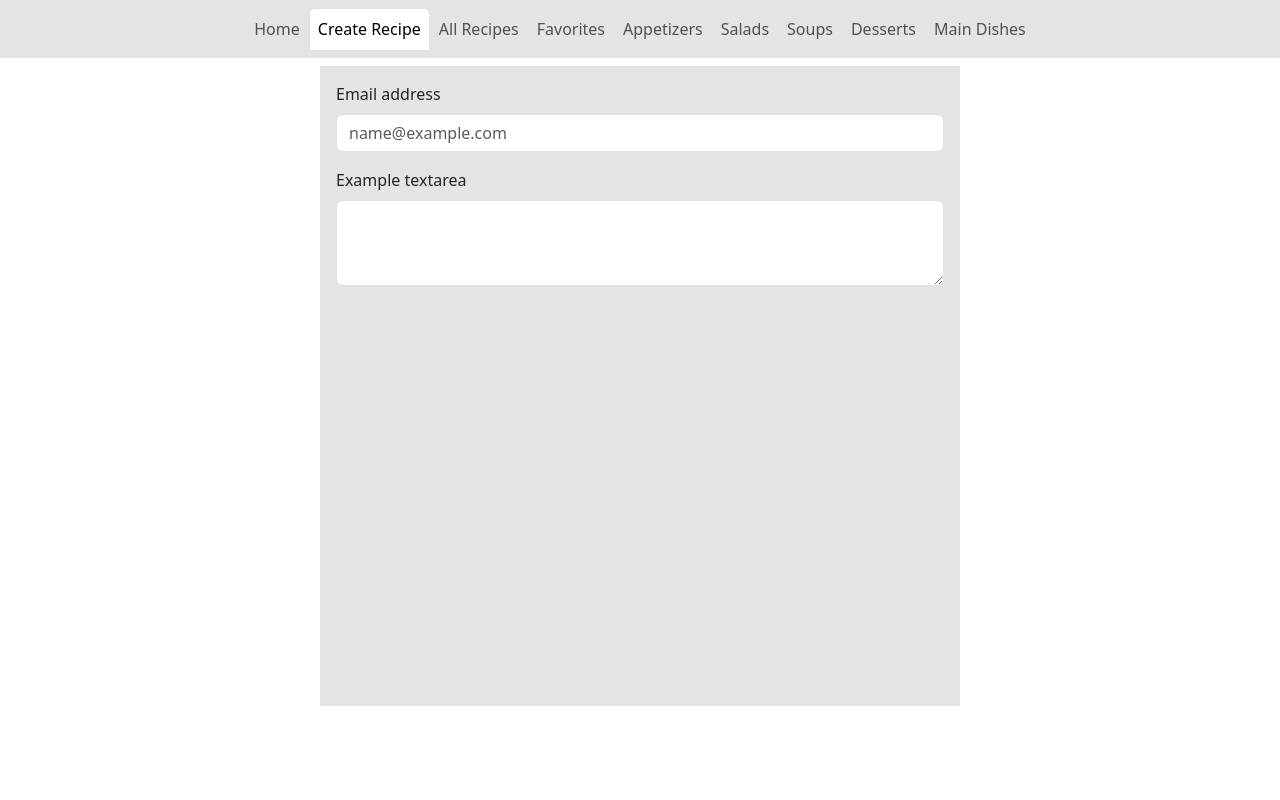
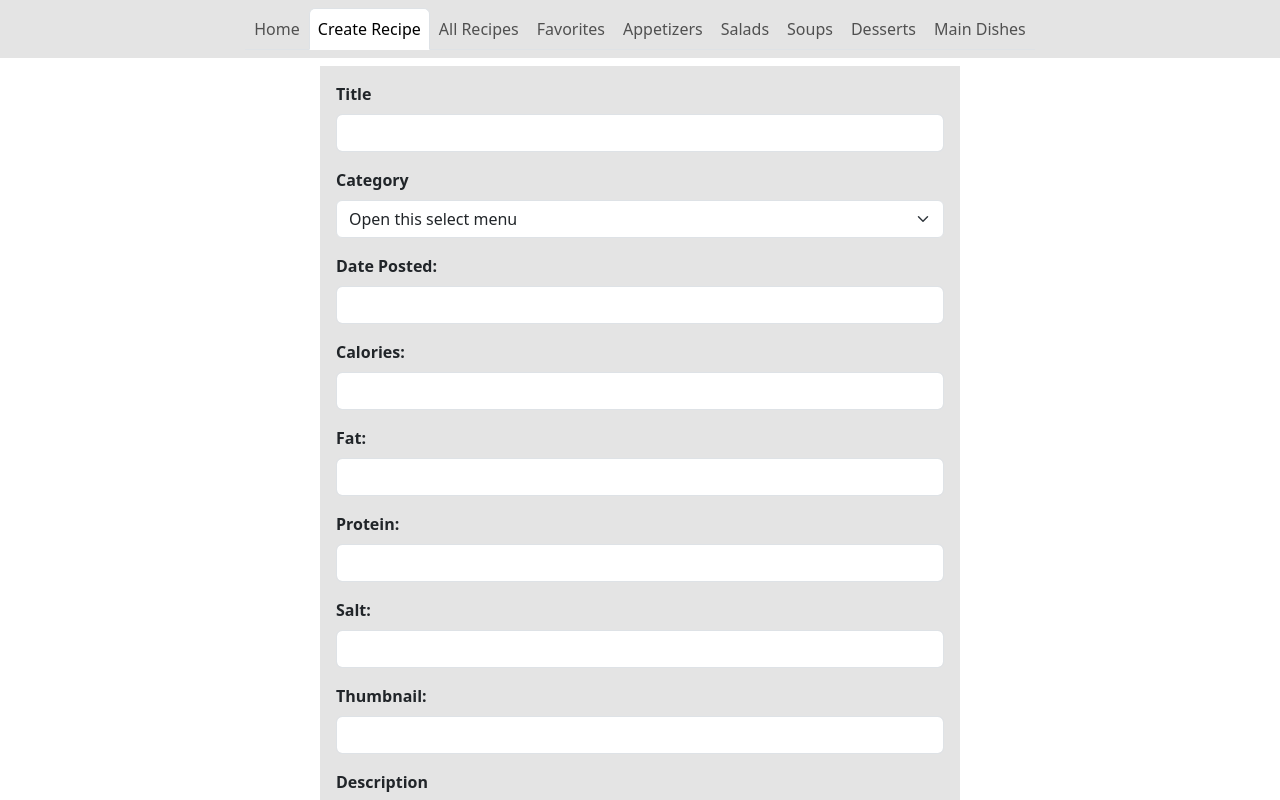
Before and after one commit to KarolisBz/RateMyRecipe, a React (Create React App) app: page /CreateRecipe in a window 1280 px wide. Shown: the top 800 px of the page. Built offline with nearby package versions, Linux system fonts and the light colour scheme.

Commit message:
Create page without full functionality

```diff
--- a/src/client/components/CreateRecipe.js
+++ b/src/client/components/CreateRecipe.js
@@ -3,8 +3,7 @@ import React from 'react';
 import { useState, useEffect } from 'react';
 import axios from 'axios';
 import { useNavigate } from "react-router-dom";
-import { Card, ListGroup } from "react-bootstrap";
-import { Form } from 'react-bootstrap';
+import { Form, Button } from 'react-bootstrap';
 
 // Read content to be imported
 const CreateRecipe = () => {
@@ -45,16 +44,52 @@ const CreateRecipe = () => {
   };
 
   return (
-    <div style={{ padding: '2vh', width: '50vw', minHeight: '80vh', margin: 'auto', marginTop: '0.5rem'}} className="greyLevel3">
+    <div style={{ padding: '2vh', width: '50vw', minHeight: '80vh', margin: 'auto', marginTop: '0.5rem' }} className="greyLevel3">
       <Form>
         <Form.Group className="mb-3" controlId="exampleForm.ControlInput1">
-          <Form.Label>Email address</Form.Label>
-          <Form.Control type="email" placeholder="name@example.com" />
+          <Form.Label><strong>Title</strong></Form.Label>
+          <Form.Control type="text" required/>
+        </Form.Group>
+        <Form.Label><strong>Category</strong></Form.Label>
+        <Form.Group className="mb-3" controlId="exampleForm.ControlInput1">
+          <Form.Select aria-label="Category:">
+            <option>Open this select menu</option>
+            <option value="1">Mains</option>
+            <option value="2">Desserts</option>
+            <option value="3">Soups</option>
+            <option value="3">Salads</option>
+            <option value="3">Appetizers</option>
+          </Form.Select>
+        </Form.Group>
+        <Form.Group className="mb-3" controlId="exampleForm.ControlInput1">
+          <Form.Label><strong>Date Posted:</strong></Form.Label>
+          <Form.Control type="text" required/>
+        </Form.Group>
+        <Form.Group className="mb-3" controlId="exampleForm.ControlInput1">
+          <Form.Label><strong>Calories:</strong></Form.Label>
+          <Form.Control type="text" required/>
+        </Form.Group>
+        <Form.Group className="mb-3" controlId="exampleForm.ControlInput1">
+          <Form.Label><strong>Fat:</strong></Form.Label>
+          <Form.Control type="text" required/>
+        </Form.Group>
+        <Form.Group className="mb-3" controlId="exampleForm.ControlInput1">
+          <Form.Label><strong>Protein:</strong></Form.Label>
+          <Form.Control type="text" required/>
+        </Form.Group>
+        <Form.Group className="mb-3" controlId="exampleForm.ControlInput1">
+          <Form.Label><strong>Salt:</strong></Form.Label>
+          <Form.Control type="text" required/>
+        </Form.Group>
+        <Form.Group className="mb-3" controlId="exampleForm.ControlInput1">
+          <Form.Label><strong>Thumbnail:</strong></Form.Label>
+          <Form.Control type="text" required/>
         </Form.Group>
         <Form.Group className="mb-3" controlId="exampleForm.ControlTextarea1">
-          <Form.Label>Example textarea</Form.Label>
-          <Form.Control as="textarea" rows={3} />
+          <Form.Label><strong>Description</strong></Form.Label>
+          <Form.Control as="textarea" rows={3} required/>
         </Form.Group>
+        <Button type="submit" variant="outline-success" style={{ width: '100%' }}>Submit form</Button>
       </Form>
     </div >
   );
```
